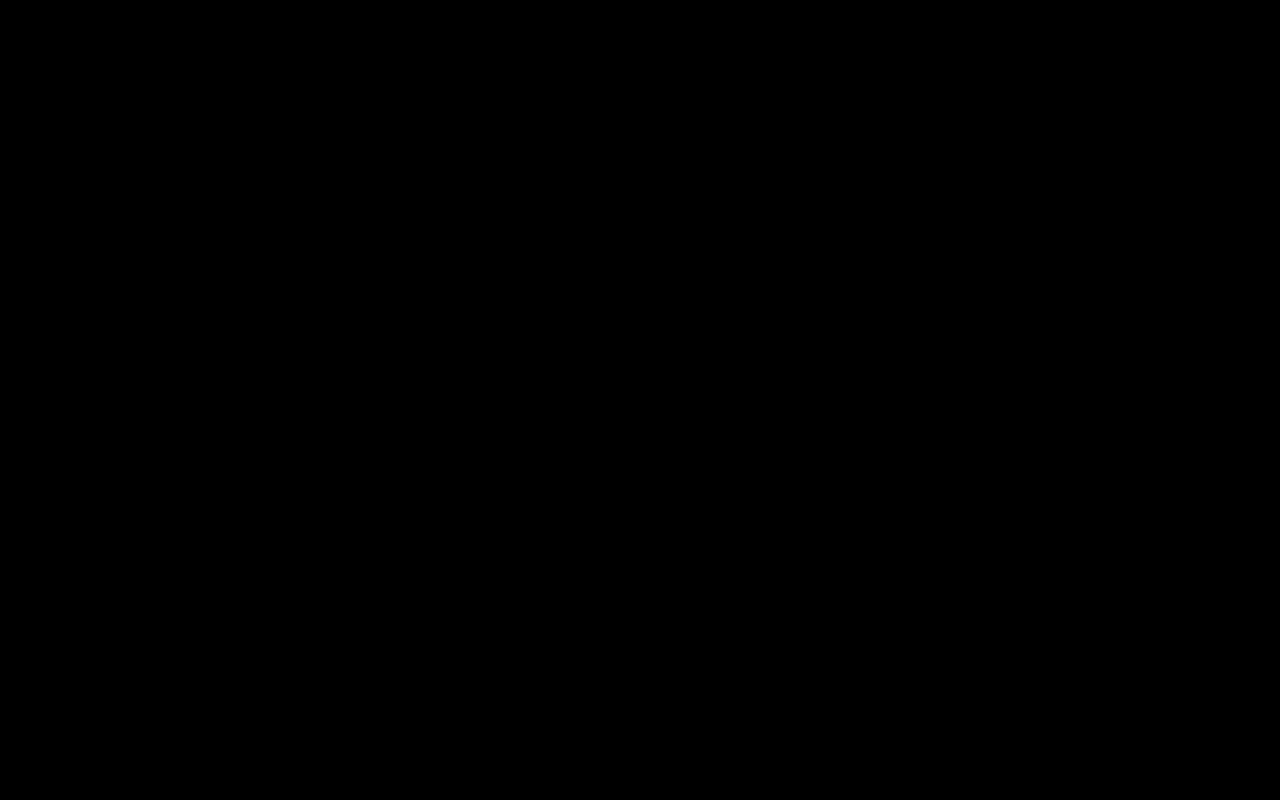
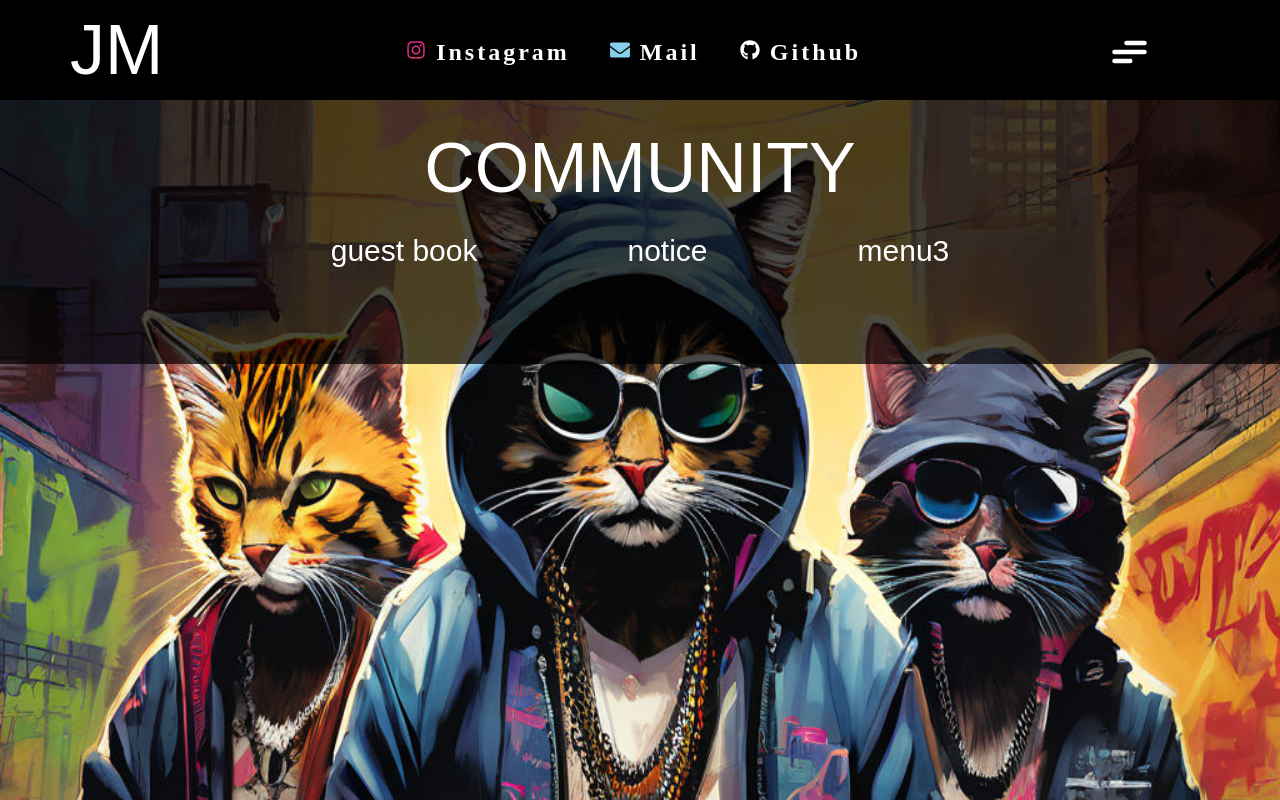
Before and after one commit to hshy1839/myweb, a React (Create React App) app: page /Community in a window 1280 px wide. Before the commit this address had no page. Shown: the top 800 px of the page. Built offline with nearby package versions, Linux system fonts and the light colour scheme.

Commit message:
커뮤니티 페이지추가

```diff
--- a/src/App.js
+++ b/src/App.js
@@ -3,6 +3,7 @@ import { BrowserRouter, Route, Routes } from 'react-router-dom';
 import Header from './components/Header';
 import Main from './components/Main';
 import QnA from './components/QnA';
+import Community from './components/Community';
 
 function App() {
 
@@ -13,6 +14,7 @@ function App() {
         <Routes>
           <Route path="/" element={<><Header /><Main /></>} />
           <Route path="/QnA" element={<><Header /><QnA /></>} />
+          <Route path="/Community" element={<><Header /><Community /></>} />
         </Routes>
 
       </div>
--- /dev/null
+++ b/src/components/Community.js
@@ -0,0 +1,24 @@
+import React from 'react';
+import { Link, useNavigate } from 'react-router-dom';
+import '../css/Community.css';
+
+const Community = () => {
+  return (
+    <div className='community-container'>
+        <div className='community-section1'>
+            <div className = 'community-menu'>
+                <div className = 'community-menu-title'>COMMUNITY</div>
+                <div className='community-menu-list'>
+                <Link to='/'>guest book</Link>
+                <Link to='/'>notice</Link>
+                <Link to='/'>menu3</Link>
+                </div>
+                </div>
+        <img src="../../images/cat6.jpeg" alt="Left" className="community-section1-image1" />
+        <div className='community-section1-content'>content</div>
+        </div>
+    </div>
+  );
+};
+
+export default Community;
--- a/src/components/Header.js
+++ b/src/components/Header.js
@@ -1,9 +1,21 @@
-import React from 'react';
-import { Link, useNavigate } from 'react-router-dom';
+import React, { useEffect, useState } from 'react';
+import { Link, useLocation } from 'react-router-dom';
 import '../css/Header.css';
 import { FaInstagram, FaEnvelope, FaGithub } from 'react-icons/fa';
 
 const Header = () => {
+  const [menuOpen, setMenuOpen] = useState(false);
+  const location = useLocation();
+
+  useEffect(() => {
+    // 페이지 경로가 변경될 때마다 메뉴를 닫음
+    setMenuOpen(false);
+  }, [location]);
+
+  const toggleMenu = () => {
+    setMenuOpen(!menuOpen);
+  };
+
   return (
     <header className="header-container">
       <div>
@@ -29,7 +41,7 @@ const Header = () => {
             </div>
             </a>
             </button>
-        <button className='mail-btn'><a href="https://github.com/hshy1839/hshy1839" target="_blank" rel="noopener noreferrer">
+        <button className='mail-btn'><a href="https://github.com/hshy1839/" target="_blank" rel="noopener noreferrer">
           <div>
             <FaGithub style={{ color: 'white', fontSize: '20px ', marginRight: '10px' }} />
             Github
@@ -38,28 +50,31 @@ const Header = () => {
             </button>
       </div>
       <label className="hamburger">
-        <input type="checkbox" />
+        <input type="checkbox"
+           checked={menuOpen}
+           onChange={toggleMenu}  />
         <svg viewBox="0 0 32 32">
           <path className="line line-top-bottom" d="M27 10 13 10C10.8 10 9 8.2 9 6 9 3.5 10.8 2 13 2 15.2 2 17 3.8 17 6L17 26C17 28.2 18.8 30 21 30 23.2 30 25 28.2 25 26 25 23.8 23.2 22 21 22L7 22"></path>
           <path className="line" d="M7 16 27 16"></path>
         </svg><div className="menu">
           <Link to="/">Home</Link>
+          <Link to="/QnA">Q&A</Link>
+          <Link to="/Community">COMMUNITY</Link>
           <Link to="">
             <div className='menu-contact-container'>Contact
               <div className='menu-contact'>
                 <button className='menu-instagram-btn'> <a href="https://www.instagram.com/seokhyung98/" target="_blank" rel="noopener noreferrer">
                   <FaInstagram style={{ color: '#DD2A7B', fontSize: '20px', marginRight: '10px' }} />
-                </a>Instagram</button>
+                Instagram</a></button>
                 <button className='menu-mail-btn'><a href="mailto:hongjeongmin1839@gmail.com" target="_blank" rel="noopener noreferrer">
                   <FaEnvelope style={{ color: 'skyblue', fontSize: '20px ', marginRight: '10px' }} />
-                </a>Mail</button>
-                <button className='menu-mail-btn'><a href="https://github.com/hshy1839/hshy1839" target="_blank" rel="noopener noreferrer">
+                Mail</a></button>
+                <button className='menu-mail-btn'><a href="https://github.com/hshy1839/" target="_blank" rel="noopener noreferrer">
                   <FaGithub style={{ color: 'white', fontSize: '20px ', marginRight: '10px' }} />
-                </a>Github</button>
+                Github</a></button>
               </div>
             </div>
           </Link>
-          <Link to="/QnA">Q&A</Link>
         </div>
       </label>
 
--- a/src/components/Main.js
+++ b/src/components/Main.js
@@ -19,6 +19,7 @@ const Main = () => {
         { context: ' #NODEJS ' },
     ];
     useEffect(() => {
+        alert('제작 중,,, ');
         const interval = setInterval(() => {
             setCurrentIndex((prevIndex) => (prevIndex + 1) % skills.length);
         }, 2000); // Change every 2 seconds
--- /dev/null
+++ b/src/css/Community.css
@@ -0,0 +1,49 @@
+
+.community-section1-image1 {
+    width: 100%;
+    height: 1500px;
+    position: relative;
+    left: 0;
+    margin-top: 0%;
+    z-index: 0;
+  }
+  .community-menu {
+    background-color: rgba(0, 0, 0, 0.7);
+    width: 100%;
+    height: 300px;
+    position: absolute;
+    margin-top: 5%;
+    z-index: 1;
+  }
+  .community-menu-title {
+    color: white;
+    font-size: 70px;
+    margin-top: 5%;
+  }
+.community-menu-list {
+
+    color: white;
+    font-size: 30px;
+    margin-top: 2%;
+}
+.community-menu-list a {
+    margin-left: 150px;
+    text-decoration: none;
+  }
+
+  .community-menu-list a:first-child {
+    margin-left: 0px;
+    text-decoration: none;
+  }
+
+  .community-section1-content {
+    background-color: black;
+    position: absolute;
+    width: 100%;
+    height: 100%;
+    z-index: 1;
+    opacity: 0.95;
+    margin-top: -45%;
+    color: white;
+    font-size: 30px;
+  }
--- a/src/css/Header.css
+++ b/src/css/Header.css
@@ -18,7 +18,6 @@ a {
   z-index: 1000;
   color: #00c8ff;
   font-size: 40px;
-  margin-left: 70px;
 }
 
 .header-logo {
@@ -26,6 +25,7 @@ a {
   color: white;
   margin-left: auto;
   font-size: 70px;
+  margin-left: 70px;
 }
 
 .header-logo:visited {
@@ -136,7 +136,7 @@ a {
   cursor: pointer;
   margin-right: 10%;
   margin-top: 1%;
-  z-index: 101;
+  z-index: 1001;
 }
 
 .hamburger input {
@@ -164,6 +164,7 @@ a {
 
 .hamburger input:checked + svg {
   transform: rotate(-45deg);
+  z-index: 2000; /* 체크된 상태에서 z-index 설정 */
 }
 
 .hamburger input:checked + svg .line-top-bottom {
@@ -172,8 +173,7 @@ a {
 }
 .menu {
   display: none; /* 기본적으로 숨김 */
-  background-color: black;
-  opacity: 0.8;
+  background-color: rgb(0, 0, 0, 0.95);
   position: absolute;
   flex-direction: column;
   top: 0px; /* 헤더 아래로 이동 */
@@ -181,7 +181,7 @@ a {
   padding: 20px;
   width: 100%;
   height: 1000px;
-  z-index: 1003;
+  z-index: 100;
 }
 @keyframes slideIn {
   0% {
@@ -221,6 +221,12 @@ a {
   cursor: pointer;
   border: none;
   font-size: 20px;
+}
+.menu-contact a {
+  font-size: 24px;
+}
+.menu-contact a:hover {
+  color: tomato;
 }
 .menu-contact button:hover {
   transition: 0.5s ease color;
@@ -291,4 +297,10 @@ a {
   .menu {
     width: 100%;
   }
+  .menu-contact a {
+    font-size: 24px;
+  }
+  .menu-contact a:hover {
+    color: tomato;
+  }
 }
```
